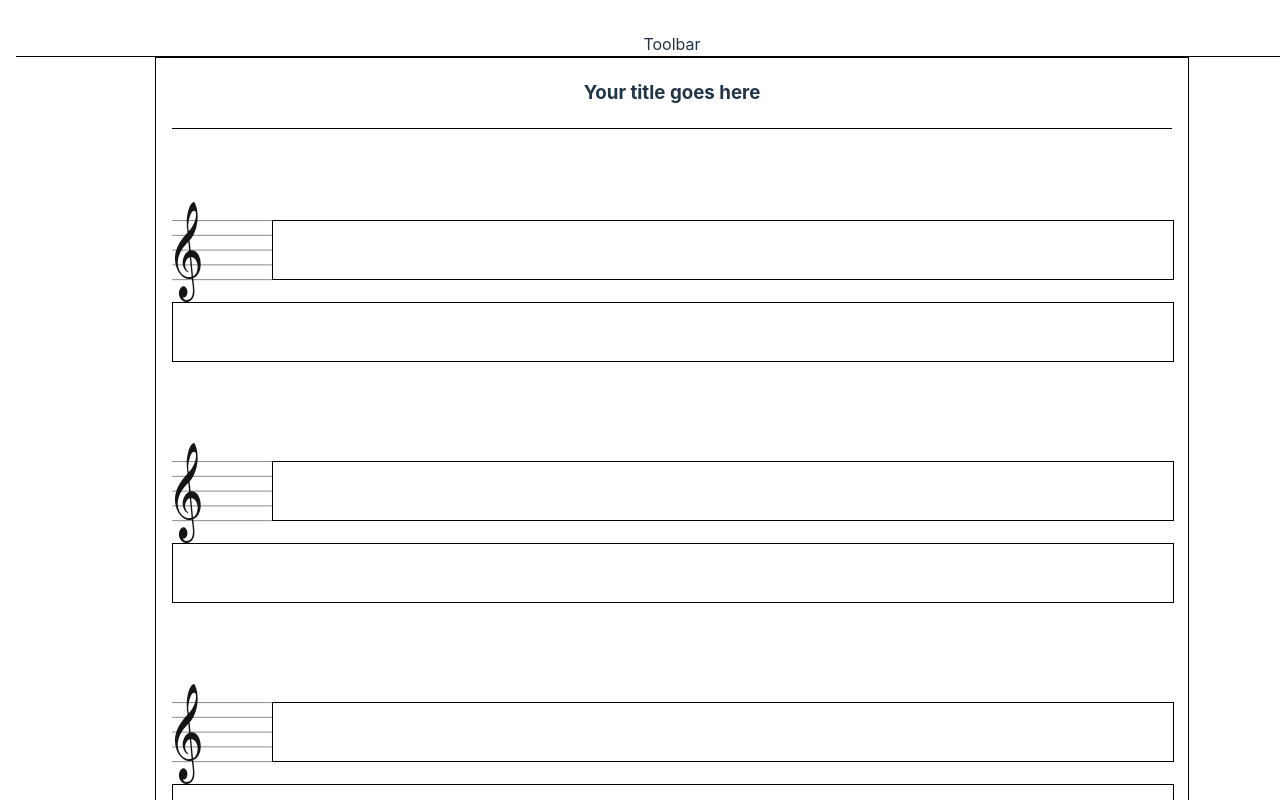
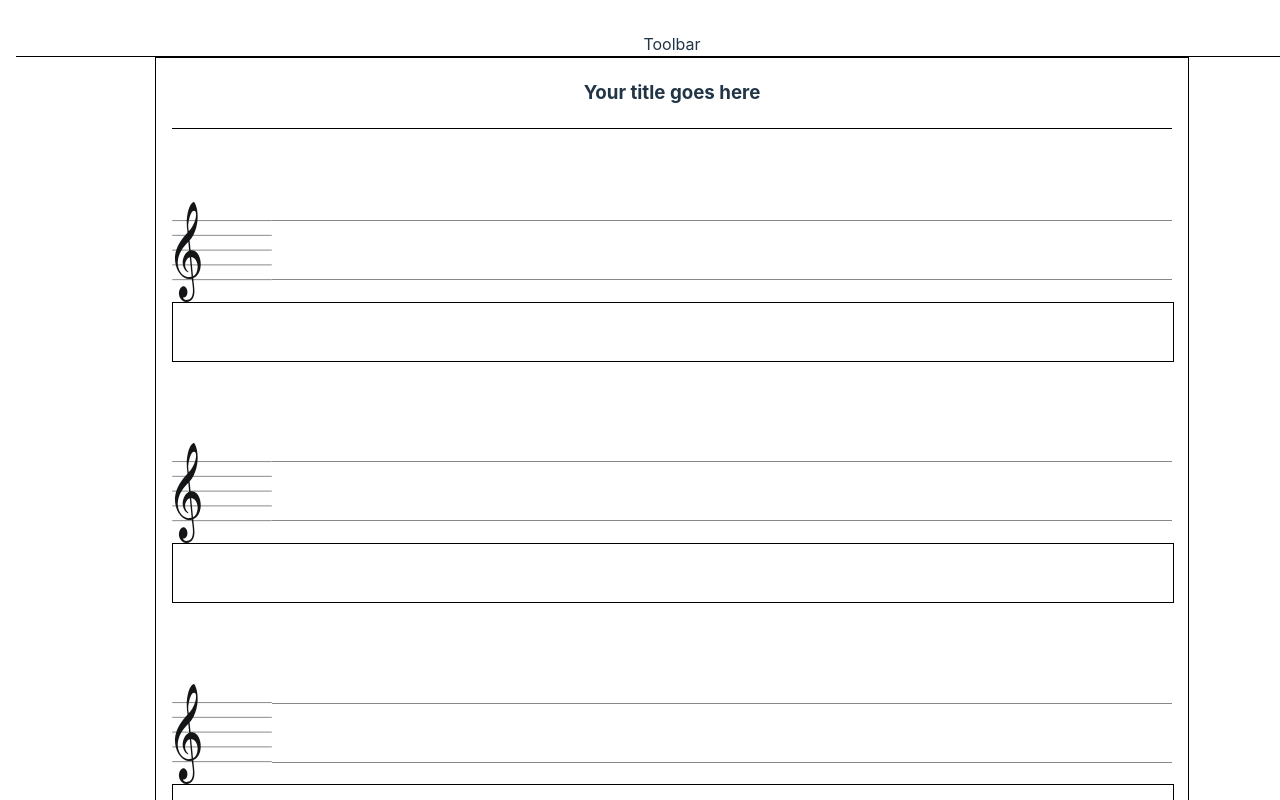
Before and after one commit to SalamanderCtesiphon/musicScoreWebApp, a React (Vite) app: page / in a window 1280 px wide. Shown: the top 800 px of the page. Built offline with nearby package versions, Linux system fonts and the light colour scheme.

Commit message:
continuing to style the main page

```diff
--- a/src/components/ScoreSheet.css
+++ b/src/components/ScoreSheet.css
@@ -40,10 +40,11 @@ section {
 }
 
 .music-score-line1 {
-  margin-top: 18px;
+  margin-top: 18.5px;
   display: flex;
   justify-content: center;
-  border: 1px solid black;
+  border-top: .85px solid rgba(103, 103, 103, 0.788);
+  border-bottom: 1px solid rgba(103, 103, 103, 0.788);
   width: 900px;
   height: 58px;
 }
```
